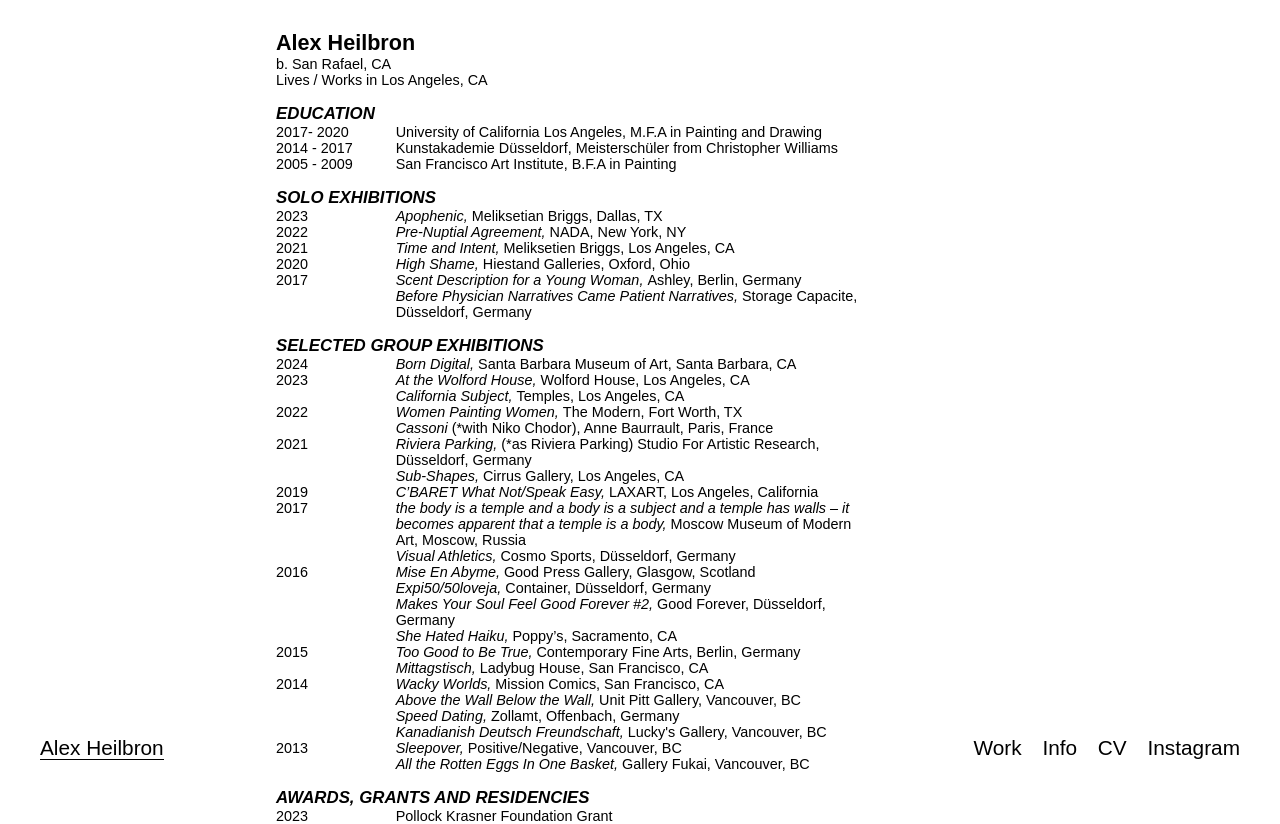
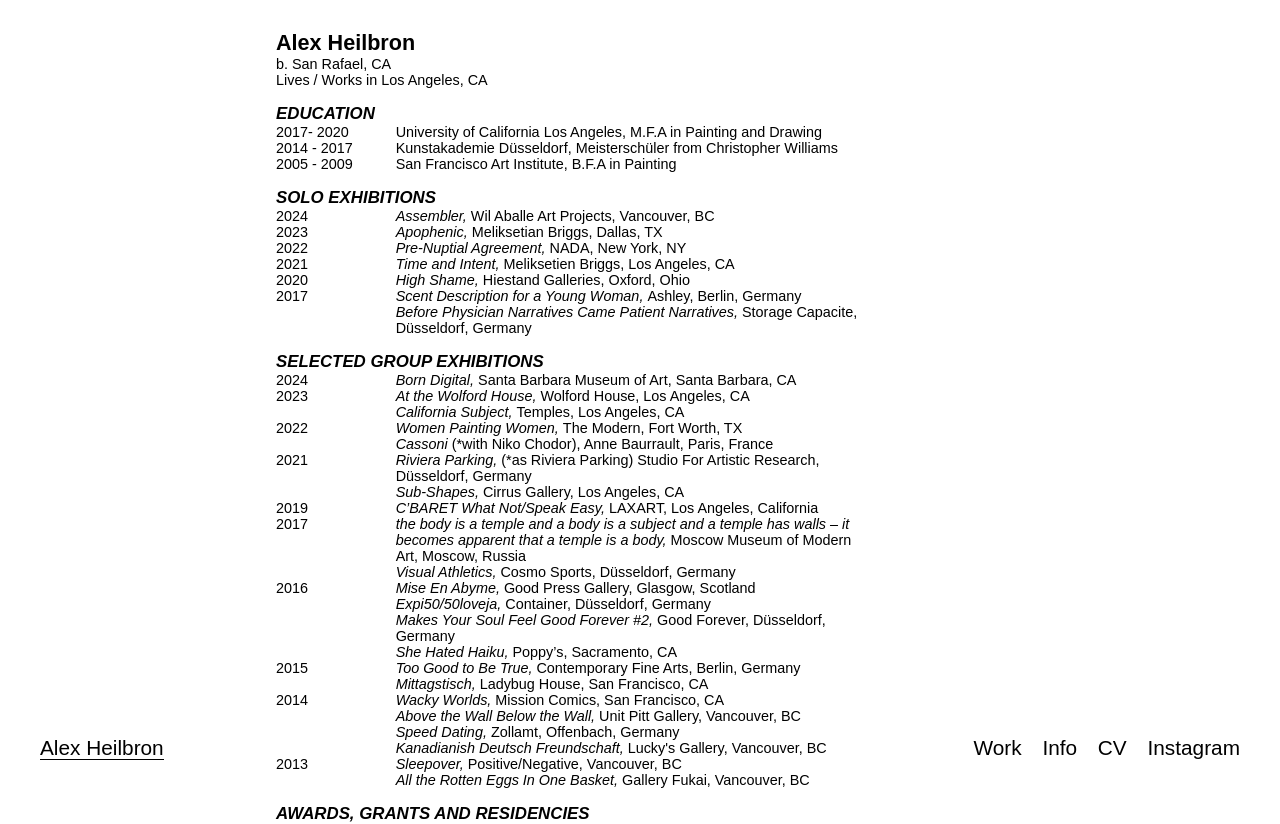
Before and after one commit to zollywoods/alex-h-site, a Next.js app: page /cv in a window 1280 px wide. Shown: the top 824 px of the page. Built offline with nearby package versions, Linux system fonts and the light colour scheme; a web font is replaced by a local one.

Commit message:
Update page.js

```diff
--- a/src/app/cv/page.js
+++ b/src/app/cv/page.js
@@ -48,6 +48,15 @@
 
         <br/>
         <h3> <i>SOLO EXHIBITIONS </i> </h3>
+
+      <div className={styles.cvFlexLine}>
+            <div className={styles.cvLeft}>
+             2024
+            </div>
+            <div className={styles.cvRight}>
+                <i> Assembler,  </i> Wil Aballe Art Projects, Vancouver, BC
+            </div>
+        </div>
 
         <div className={styles.cvFlexLine}>
             <div className={styles.cvLeft}>
```
